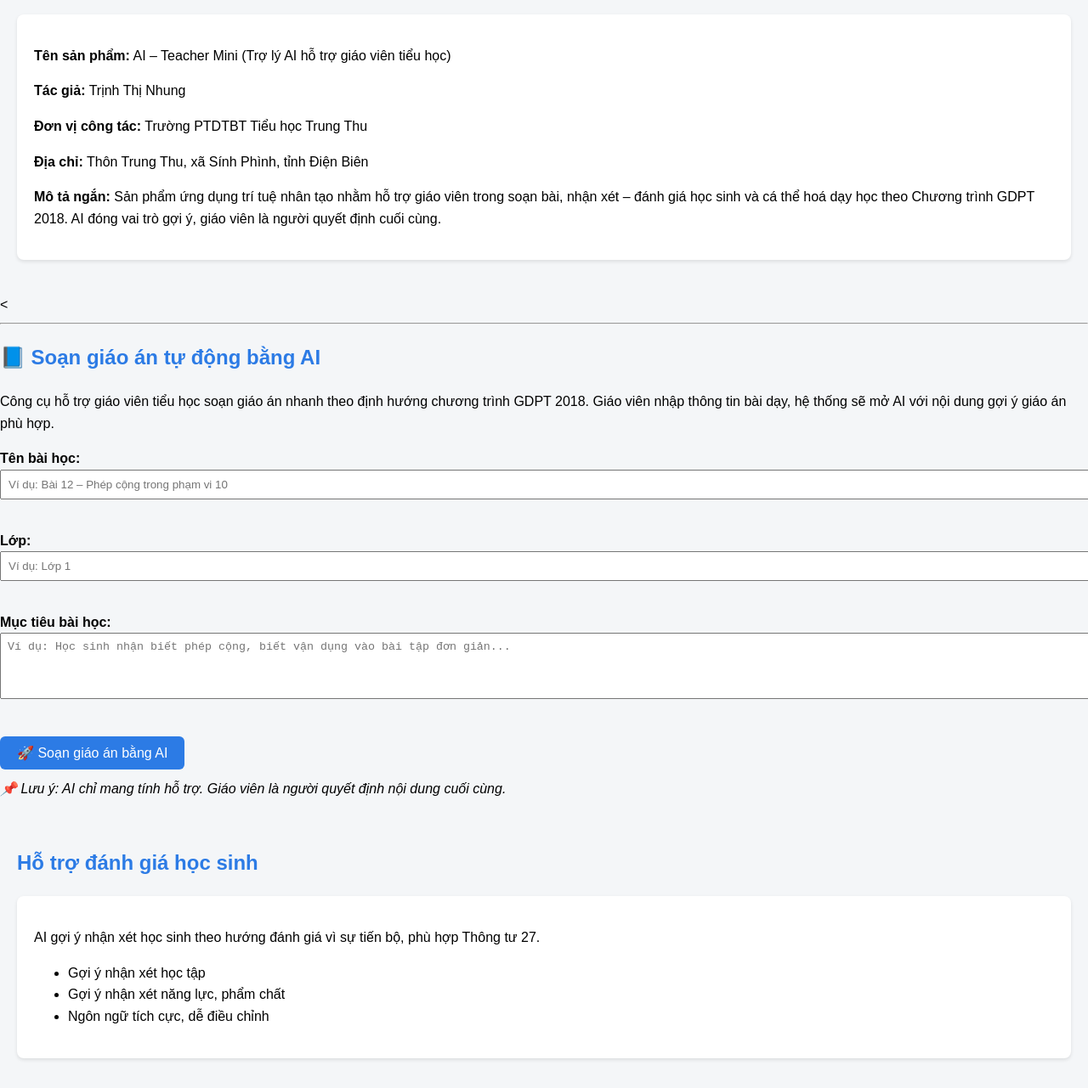
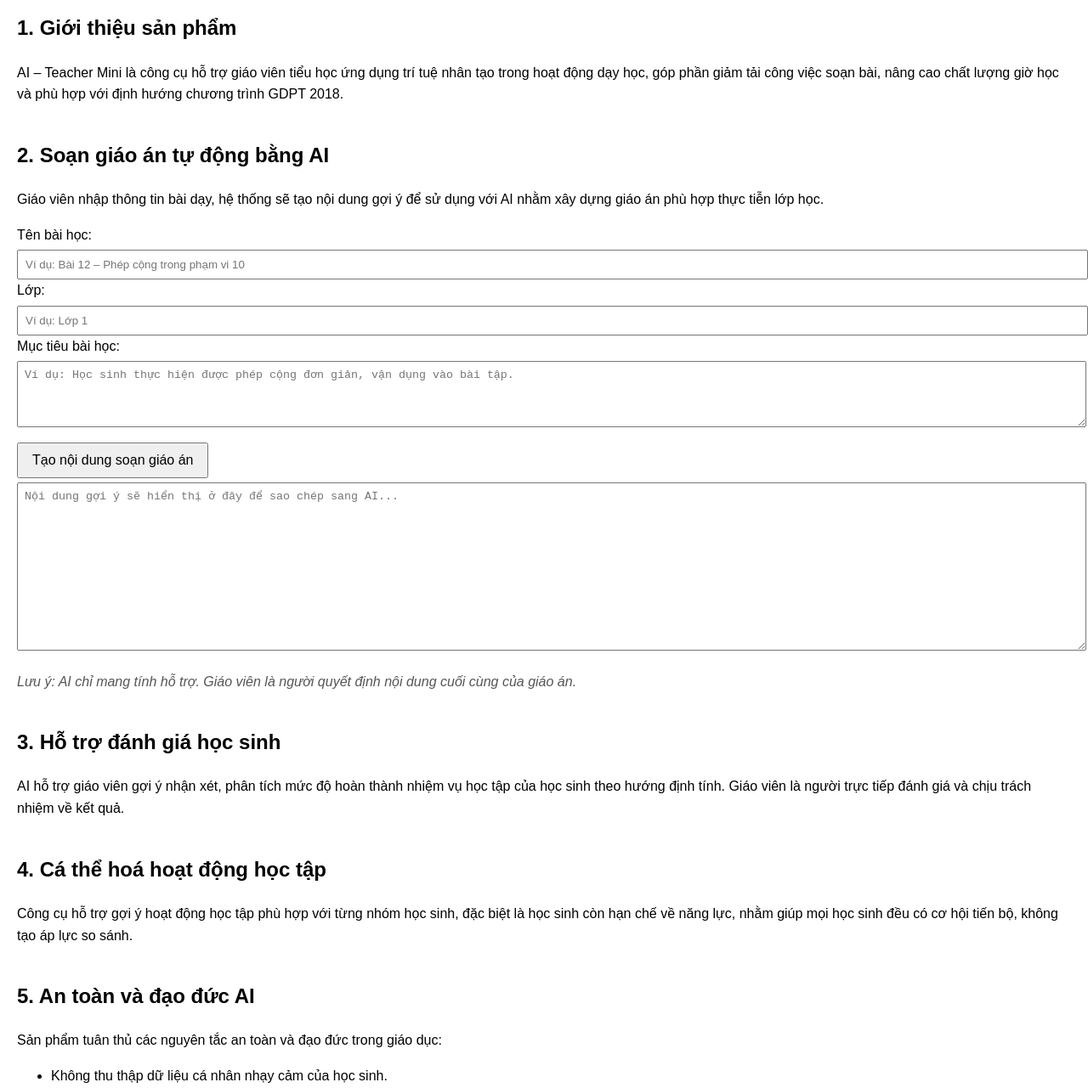
Before and after one commit to 0368822026nhung-droid/ai-teacher-mini, a plain HTML site: page index.html in a window 1280 px wide. Shown: the part 131-1412 px from the top of the page at 85% size. Drawn offline with Linux system fonts and the light colour scheme.

Commit message:
Refactor index.html layout and styles

```diff
--- a/index.html
+++ b/index.html
@@ -4,78 +4,119 @@
 <meta charset="UTF-8">
 <title>AI – Teacher Mini</title>
 <meta name="viewport" content="width=device-width, initial-scale=1.0">
-
 <style>
 body {
   font-family: Arial, sans-serif;
-      margin: 0;
   line-height: 1.6;
-      background: #f4f6f8;
-    }
-    nav {
-      background: #2c7be5;
-      padding: 12px;
-      position: sticky;
-      top: 0;
-      z-index: 1000;
-    }
-    nav a {
-      color: white;
-      margin-right: 15px;
-      text-decoration: none;
-      font-weight: bold;
-    }
-    nav a:hover {
-      text-decoration: underline;
+  margin: 20px;
 }
 section {
-      padding: 20px;
+  margin-bottom: 40px;
 }
-    h2 {
-      color: #2c7be5;
-    }
-    .box {
-      background: #ffffff;
-      padding: 20px;
-      border-radius: 8px;
-      margin-bottom: 20px;
-      box-shadow: 0 2px 4px rgba(0,0,0,0.1);
-    }
-    input, select, textarea {
+input, textarea {
   width: 100%;
   padding: 8px;
-      margin-bottom: 10px;
+  margin-top: 5px;
 }
 button {
-      background: #2c7be5;
-      color: white;
-      border: none;
   padding: 10px 16px;
-      border-radius: 6px;
-      cursor: pointer;
+  margin-top: 10px;
+  font-size: 16px;
 }
-    button:hover {
-      background: #1b5fc1;
-    }
-    footer {
-      background: #e9ecef;
-      text-align: center;
-      padding: 15px;
-      font-size: 14px;
+.note {
+  font-style: italic;
+  color: #555;
 }
 </style>
 </head>
+
+<body>
+
+<h1>AI – Teacher Mini<br>
+<small>Trợ lý AI hỗ trợ giáo viên tiểu học</small>
+</h1>
+
+<!-- GIỚI THIỆU -->
+<section>
+<h2>1. Giới thiệu sản phẩm</h2>
+<p>
+AI – Teacher Mini là công cụ hỗ trợ giáo viên tiểu học ứng dụng trí tuệ nhân tạo
+trong hoạt động dạy học, góp phần giảm tải công việc soạn bài, nâng cao chất lượng
+giờ học và phù hợp với định hướng chương trình GDPT 2018.
+</p>
+</section>
+
+<!-- SOẠN GIÁO ÁN -->
+<section>
+<h2>2. Soạn giáo án tự động bằng AI</h2>
+<p>
+Giáo viên nhập thông tin bài dạy, hệ thống sẽ tạo nội dung gợi ý để sử dụng với AI
+nhằm xây dựng giáo án phù hợp thực tiễn lớp học.
+</p>
+
+<label>Tên bài học:</label>
+<input id="lesson" placeholder="Ví dụ: Bài 12 – Phép cộng trong phạm vi 10">
+
+<label>Lớp:</label>
+<input id="grade" placeholder="Ví dụ: Lớp 1">
+
+<label>Mục tiêu bài học:</label>
+<textarea id="goal" rows="4"
+placeholder="Ví dụ: Học sinh thực hiện được phép cộng đơn giản, vận dụng vào bài tập."></textarea>
+
+<button onclick="generateLesson()">Tạo nội dung soạn giáo án</button>
+
+<textarea id="result" rows="12"
+placeholder="Nội dung gợi ý sẽ hiển thị ở đây để sao chép sang AI..."></textarea>
+
+<p class="note">
+Lưu ý: AI chỉ mang tính hỗ trợ. Giáo viên là người quyết định nội dung cuối cùng của giáo án.
+</p>
+</section>
+
+<!-- ĐÁNH GIÁ -->
+<section>
+<h2>3. Hỗ trợ đánh giá học sinh</h2>
+<p>
+AI hỗ trợ giáo viên gợi ý nhận xét, phân tích mức độ hoàn thành nhiệm vụ học tập
+của học sinh theo hướng định tính. Giáo viên là người trực tiếp đánh giá và chịu
+trách nhiệm về kết quả.
+</p>
+</section>
+
+<!-- CÁ THỂ HOÁ -->
+<section>
+<h2>4. Cá thể hoá hoạt động học tập</h2>
+<p>
+Công cụ hỗ trợ gợi ý hoạt động học tập phù hợp với từng nhóm học sinh, đặc biệt là
+học sinh còn hạn chế về năng lực, nhằm giúp mọi học sinh đều có cơ hội tiến bộ,
+không tạo áp lực so sánh.
+</p>
+</section>
+
+<!-- AN TOÀN -->
+<section>
+<h2>5. An toàn và đạo đức AI</h2>
+<p>
+Sản phẩm tuân thủ các nguyên tắc an toàn và đạo đức trong giáo dục:
+</p>
+<ul>
+<li>Không thu thập dữ liệu cá nhân nhạy cảm của học sinh.</li>
+<li>AI không thay thế vai trò của giáo viên.</li>
+<li>Giáo viên chịu trách nhiệm kiểm soát và sử dụng nội dung do AI gợi ý.</li>
+</ul>
+</section>
+
 <script>
-<button onclick="generateLesson()" style="padding:10px 20px; font-size:16px;">
-📋 Tạo nội dung soạn giáo án
-</button>
+function generateLesson() {
+  const lesson = document.getElementById("lesson").value;
+  const grade = document.getElementById("grade").value;
+  const goal = document.getElementById("goal").value;
 
-<textarea id="result" rows="12" style="width:100%; margin-top:15px; padding:10px;"
-placeholder="Nội dung giáo án gợi ý sẽ hiển thị tại đây để giáo viên sao chép sang AI..."></textarea>
-
-<p style="font-style:italic;">
-👉 Sau khi bấm nút, hãy sao chép toàn bộ nội dung và dán vào ChatGPT để nhận giáo án hoàn chỉnh.
-</p>
+  if (!lesson || !grade || !goal) {
+    alert("Vui lòng nhập đầy đủ thông tin.");
+    return;
+  }
 
   const prompt = `
 Bạn là giáo viên tiểu học dạy theo chương trình GDPT 2018.
@@ -85,8 +126,8 @@ Hãy soạn giáo án cho:
 - Bài học: ${lesson}
 - Mục tiêu: ${goal}
 
-Yêu cầu:
-1. Mục tiêu bài học
+Giáo án gồm:
+1. Mục tiêu
 2. Chuẩn bị
 3. Hoạt động khởi động
 4. Hình thành kiến thức
@@ -102,99 +143,5 @@ Viết ngắn gọn, rõ ràng, dễ áp dụng trong lớp học tiểu học.
 }
 </script>
 
-<body>
-
-<nav>
-  <a href="#gioithieu">Giới thiệu</a>
-  <a href="#soangiaoan">Soạn giáo án tự động</a>
-  <a href="#danhgia">Đánh giá</a>
-  <a href="#cathehoa">Cá thể hoá</a>
-  <a href="#antoan">An toàn</a>
-</nav>
-
-<!-- GIỚI THIỆU -->
-<section id="gioithieu">
-  <h2>Giới thiệu sản phẩm</h2>
-  <div class="box">
-    <p><b>Tên sản phẩm:</b> AI – Teacher Mini (Trợ lý AI hỗ trợ giáo viên tiểu học)</p>
-    <p><b>Tác giả:</b> Trịnh Thị Nhung</p>
-    <p><b>Đơn vị công tác:</b> Trường PTDTBT Tiểu học Trung Thu</p>
-    <p><b>Địa chỉ:</b> Thôn Trung Thu, xã Sính Phình, tỉnh Điện Biên</p>
-    <p><b>Mô tả ngắn:</b> Sản phẩm ứng dụng trí tuệ nhân tạo nhằm hỗ trợ giáo viên trong soạn bài, nhận xét – đánh giá học sinh và cá thể hoá dạy học theo Chương trình GDPT 2018. AI đóng vai trò gợi ý, giáo viên là người quyết định cuối cùng.</p>
-  </div>
-</section>
-
-<<hr>
-
-<h2>📘 Soạn giáo án tự động bằng AI</h2>
-<p>
-Công cụ hỗ trợ giáo viên tiểu học soạn giáo án nhanh theo định hướng chương trình GDPT 2018.
-Giáo viên nhập thông tin bài dạy, hệ thống sẽ mở AI với nội dung gợi ý giáo án phù hợp.
-</p>
-
-<label><strong>Tên bài học:</strong></label><br>
-<input type="text" id="lesson" style="width:100%; padding:8px;"
-placeholder="Ví dụ: Bài 12 – Phép cộng trong phạm vi 10"><br><br>
-
-<label><strong>Lớp:</strong></label><br>
-<input type="text" id="grade" style="width:100%; padding:8px;"
-placeholder="Ví dụ: Lớp 1"><br><br>
-
-<label><strong>Mục tiêu bài học:</strong></label><br>
-<textarea id="goal" rows="4" style="width:100%; padding:8px;"
-placeholder="Ví dụ: Học sinh nhận biết phép cộng, biết vận dụng vào bài tập đơn giản..."></textarea><br><br>
-
-<button onclick="generateLesson()" style="padding:10px 20px; font-size:16px;">
-🚀 Soạn giáo án bằng AI
-</button>
-
-<p style="margin-top:10px; font-style:italic;">
-📌 Lưu ý: AI chỉ mang tính hỗ trợ. Giáo viên là người quyết định nội dung cuối cùng.
-</p>
-
-<!-- ĐÁNH GIÁ -->
-<section id="danhgia">
-  <h2>Hỗ trợ đánh giá học sinh</h2>
-  <div class="box">
-    <p>AI gợi ý nhận xét học sinh theo hướng đánh giá vì sự tiến bộ, phù hợp Thông tư 27.</p>
-    <ul>
-      <li>Gợi ý nhận xét học tập</li>
-      <li>Gợi ý nhận xét năng lực, phẩm chất</li>
-      <li>Ngôn ngữ tích cực, dễ điều chỉnh</li>
-    </ul>
-  </div>
-</section>
-
-<!-- CÁ THỂ HOÁ -->
-<section id="cathehoa">
-  <h2>Cá thể hoá dạy học</h2>
-  <div class="box">
-    <p>AI hỗ trợ giáo viên phân hoá đối tượng học sinh:</p>
-    <ul>
-      <li>Học sinh hoàn thành tốt</li>
-      <li>Học sinh hoàn thành</li>
-      <li>Học sinh cần hỗ trợ</li>
-    </ul>
-    <p>Gợi ý nhiệm vụ học tập phù hợp từng nhóm.</p>
-  </div>
-</section>
-
-<!-- AN TOÀN -->
-<section id="antoan">
-  <h2>An toàn và đạo đức AI</h2>
-  <div class="box">
-    <ul>
-      <li>Không thu thập dữ liệu cá nhân học sinh</li>
-      <li>Không thay thế vai trò giáo viên</li>
-      <li>Giáo viên kiểm soát nội dung đầu ra</li>
-      <li>Phù hợp môi trường giáo dục tiểu học</li>
-    </ul>
-  </div>
-</section>
-
-<footer>
-  © 2025 – AI Teacher Mini | Trịnh Thị Nhung
-</footer>
-
 </body>
 </html>
```
Lines whose indentation alone changed are shown as unchanged.
